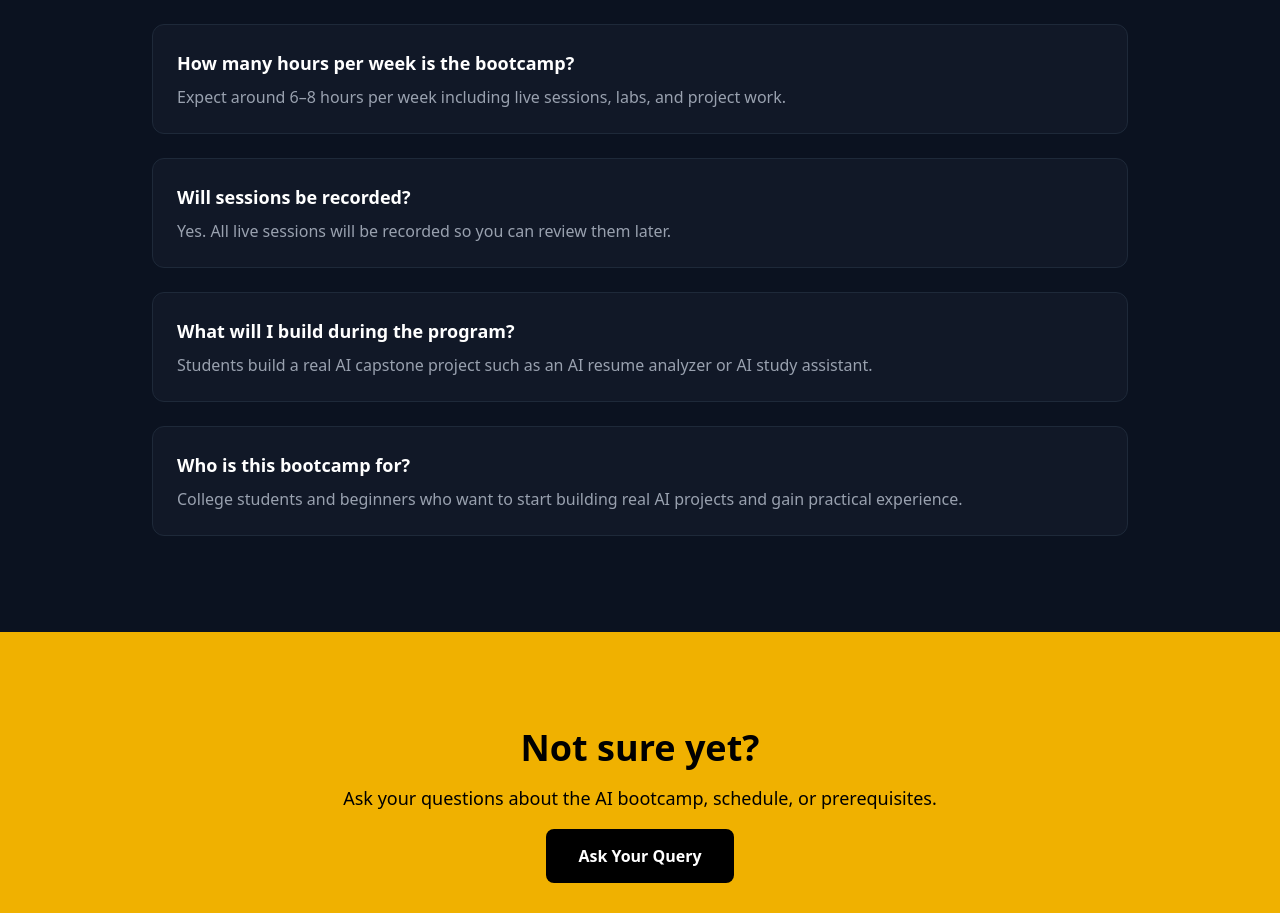
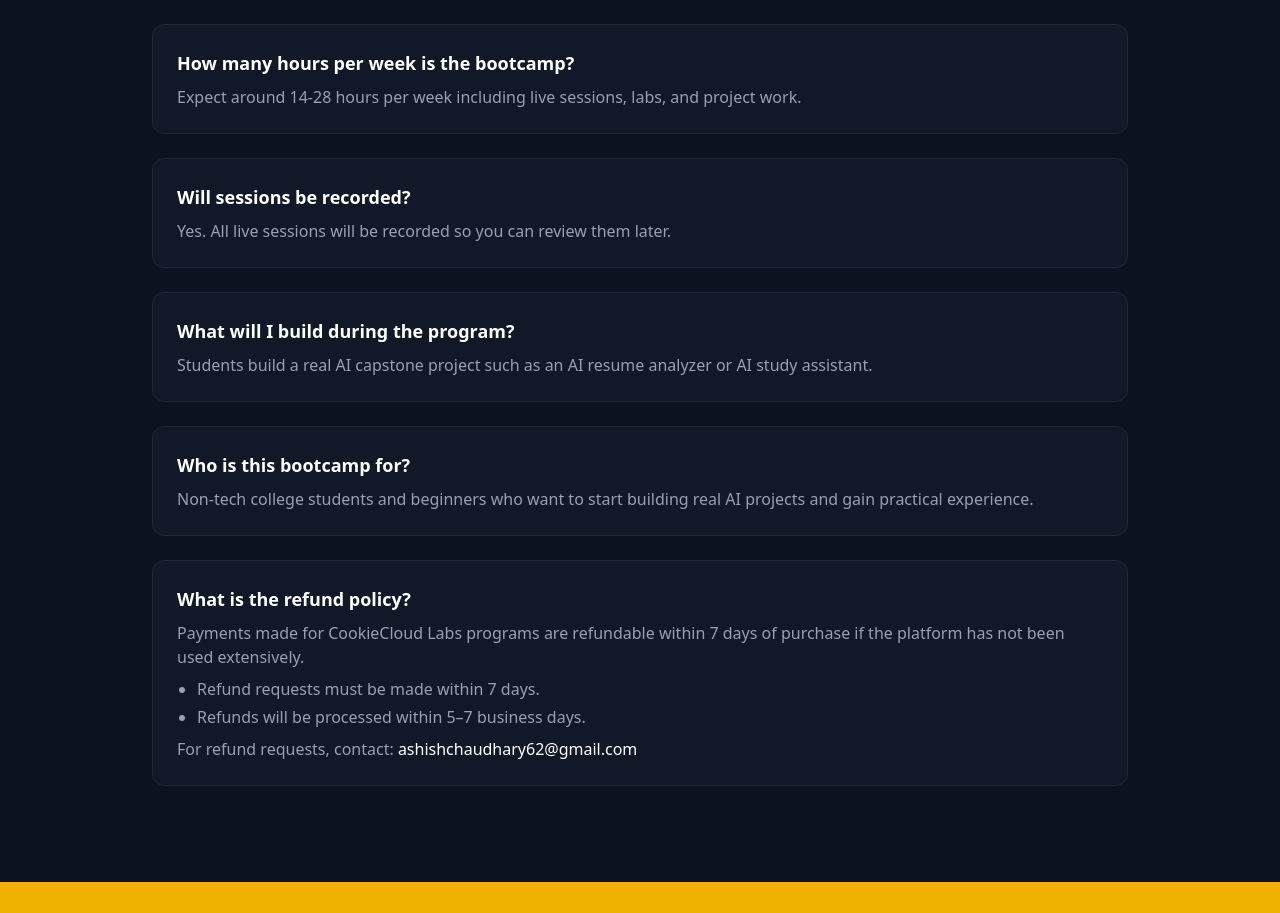
Before and after one commit to cookieSensei/cookiecloudlabs, a Next.js app: page / in a window 1280 px wide. Shown: the part 5519-6432 px from the top of the page. Built offline with nearby package versions, Linux system fonts and the light colour scheme.

Commit message:
modified:   components/FAQ.tsx 	modified:   components/Founder.tsx

```diff
--- a/components/FAQ.tsx
+++ b/components/FAQ.tsx
@@ -23,7 +23,7 @@ export default function FAQ() {
               How many hours per week is the bootcamp?
             </h3>
             <p className="text-gray-400">
-              Expect around 6–8 hours per week including live sessions, labs, and project work.
+              Expect around 14-28 hours per week including live sessions, labs, and project work.
             </p>
           </div>
 
@@ -50,7 +50,24 @@ export default function FAQ() {
               Who is this bootcamp for?
             </h3>
             <p className="text-gray-400">
-              College students and beginners who want to start building real AI projects and gain practical experience.
+              Non-tech college students and beginners who want to start building real AI projects and gain practical experience.
+            </p>
+          </div>
+
+          {/* Refund Policy */}
+          <div className="bg-[#111827] p-6 rounded-xl border border-gray-800">
+            <h3 className="font-semibold text-lg mb-2">
+              What is the refund policy?
+            </h3>
+            <p className="text-gray-400 mb-2">
+              Payments made for CookieCloud Labs programs are refundable within 7 days of purchase if the platform has not been used extensively.
+            </p>
+            <ul className="text-gray-400 list-disc pl-5 space-y-1">
+              <li>Refund requests must be made within 7 days.</li>
+              <li>Refunds will be processed within 5–7 business days.</li>
+            </ul>
+            <p className="text-gray-400 mt-2">
+              For refund requests, contact: <span className="text-white">ashishchaudhary62@gmail.com</span>
             </p>
           </div>
 
--- a/components/Founder.tsx
+++ b/components/Founder.tsx
@@ -26,7 +26,7 @@ export default function Founder() {
 
             <p className="text-lg text-gray-300 mb-6">
               Hi, I’m <span className="font-semibold text-white">Ashish Chaudhary</span>,
-              founder of <span className="text-purple-400 font-semibold">CookieCloud Labs</span>.
+              founder of <span className="text-purple-400 font-semibold">Cookiesensei</span>.
             </p>
 
             <p className="text-gray-400 mb-6 leading-relaxed">
```
